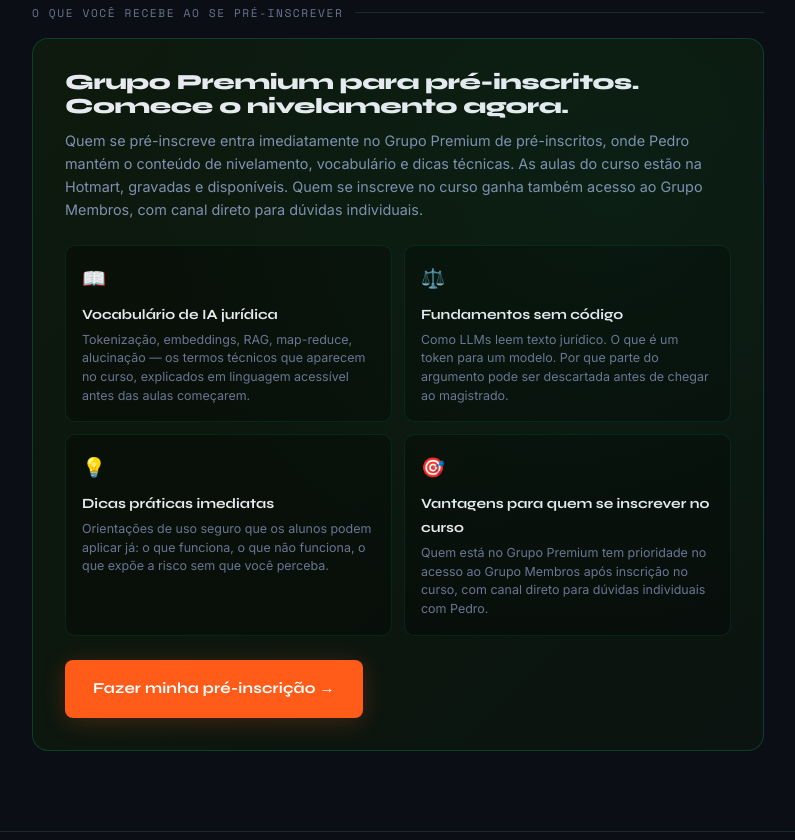
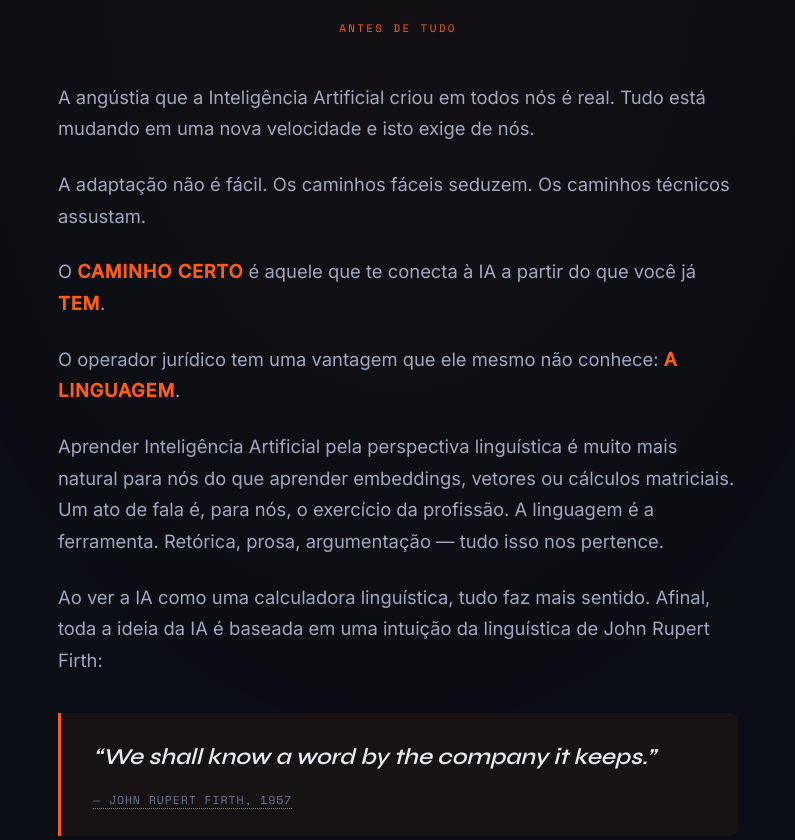
Before and after one commit to pbms01/ia-juridica-por-dentro-2026, a website: page index.html in a window 1280 px wide. Shown: the part 1028-1868 px from the top of the page, without its empty margins (242-1037 px from the left). Drawn offline with nearby package versions, Linux system fonts and the light colour scheme.

Commit message:
Adiciona seção manifesto entre hero e fluxo de inscrição
Texto de abertura conceitual: nomeia a angústia da IA, posiciona a
linguagem como vantagem do operador jurídico, e fecha com a intuição
fundadora da linguística distribucional de J.R. Firth (1957) — base
teórica de todos os modelos de linguagem modernos.

Implementação:
- Section .manifesto posicionada APÓS o hero (hero captura atenção
  rápida + CTA; manifesto aprofunda o porquê para quem rola).
- Tipografia Inter 1.15rem, line-height 1.72; max-width 680px para
  leitura confortável.
- Destaques (.manifesto-emph) em laranja para 'CAMINHO CERTO', 'TEM',
  'A LINGUAGEM' — frases-âncora da narrativa.
- Pull-quote (.manifesto-quote) em Syne itálico 1.42rem, borda
  esquerda laranja, fundo sutil; atribuição linkada à Wikipedia.
- Background radial sutil em tom de accent para distinguir do hero.

Correções tácitas no texto original:
- 'Rubert' -> 'Rupert' (nome correto: John Rupert Firth, 1890-1960)
- 'embbedings' -> 'embeddings'

```diff
--- a/index.html
+++ b/index.html
@@ -141,6 +141,18 @@ nav{padding:20px 24px;display:flex;align-items:center;justify-content:space-betw
 .coming-badge{position:absolute;top:14px;right:14px;font-family:var(--mono);font-size:.58rem;letter-spacing:.08em;padding:3px 9px;border-radius:4px;background:var(--bg3);color:var(--muted);border:1px solid var(--border)}
 .coming-badge.live{background:rgba(34,197,94,.12);color:#22c55e;border-color:rgba(34,197,94,.35)}
 .coming-badge.recording{background:rgba(245,158,11,.12);color:#f59e0b;border-color:rgba(245,158,11,.35)}
+/* MANIFESTO — abertura conceitual logo após o hero */
+.manifesto{padding:96px 0 88px;position:relative;background:radial-gradient(ellipse at top,rgba(255,92,26,.04) 0%,transparent 60%)}
+.manifesto::before{content:'';position:absolute;top:0;left:50%;transform:translateX(-50%);width:48px;height:1px;background:var(--accent)}
+.manifesto-eyebrow{font-family:var(--mono);font-size:.68rem;letter-spacing:.22em;color:var(--accent);text-transform:uppercase;text-align:center;margin-bottom:44px;display:block}
+.manifesto-text{max-width:680px;margin:0 auto;font-size:1.15rem;line-height:1.72;color:var(--text)}
+.manifesto-text p{margin-bottom:24px}
+.manifesto-emph{color:var(--accent);font-weight:700;letter-spacing:.04em}
+.manifesto-quote{max-width:680px;margin:36px auto 0;padding:28px 32px;border-left:3px solid var(--accent);background:rgba(255,92,26,.05);font-family:var(--sans);font-weight:600;font-style:italic;font-size:1.42rem;line-height:1.45;color:var(--text);border-radius:0 8px 8px 0}
+.manifesto-quote-author{display:block;margin-top:18px;font-size:.72rem;font-family:var(--mono);font-style:normal;color:var(--muted);letter-spacing:.08em;text-transform:uppercase;font-weight:400}
+.manifesto-quote-author a{color:inherit;text-decoration:none;border-bottom:1px dotted var(--muted)}
+.manifesto-quote-author a:hover{color:var(--accent);border-bottom-color:var(--accent)}
+@media (max-width:720px){.manifesto{padding:64px 0 56px}.manifesto-text{font-size:1.04rem}.manifesto-quote{font-size:1.16rem;padding:22px 24px}}
 
 /* TERMINAL */
 .terminal-wrap{background:#080b10;border:1px solid var(--border);border-radius:12px;overflow:hidden;margin:36px 0;box-shadow:0 20px 60px rgba(0,0,0,.5)}
@@ -306,6 +318,25 @@ footer{padding:28px 24px;text-align:center;border-top:1px solid var(--border);fo
         <div class="stat-label">compartilhamentos</div>
       </div>
     </div>
+  </div>
+</section>
+
+<!-- MANIFESTO -->
+<section class="manifesto">
+  <div class="wrap">
+    <span class="manifesto-eyebrow">Antes de tudo</span>
+    <div class="manifesto-text">
+      <p>A angústia que a Inteligência Artificial criou em todos nós é real. Tudo está mudando em uma nova velocidade e isto exige de nós.</p>
+      <p>A adaptação não é fácil. Os caminhos fáceis seduzem. Os caminhos técnicos assustam.</p>
+      <p>O <span class="manifesto-emph">CAMINHO CERTO</span> é aquele que te conecta à IA a partir do que você já <span class="manifesto-emph">TEM</span>.</p>
+      <p>O operador jurídico tem uma vantagem que ele mesmo não conhece: <span class="manifesto-emph">A LINGUAGEM</span>.</p>
+      <p>Aprender Inteligência Artificial pela perspectiva linguística é muito mais natural para nós do que aprender embeddings, vetores ou cálculos matriciais. Um ato de fala é, para nós, o exercício da profissão. A linguagem é a ferramenta. Retórica, prosa, argumentação &mdash; tudo isso nos pertence.</p>
+      <p>Ao ver a IA como uma calculadora linguística, tudo faz mais sentido. Afinal, toda a ideia da IA é baseada em uma intuição da linguística de John Rupert Firth:</p>
+    </div>
+    <blockquote class="manifesto-quote">
+      &ldquo;We shall know a word by the company it keeps.&rdquo;
+      <span class="manifesto-quote-author"><a href="https://en.wikipedia.org/wiki/John_Rupert_Firth" target="_blank" rel="noopener noreferrer">&mdash; John Rupert Firth, 1957</a></span>
+    </blockquote>
   </div>
 </section>
 
```
